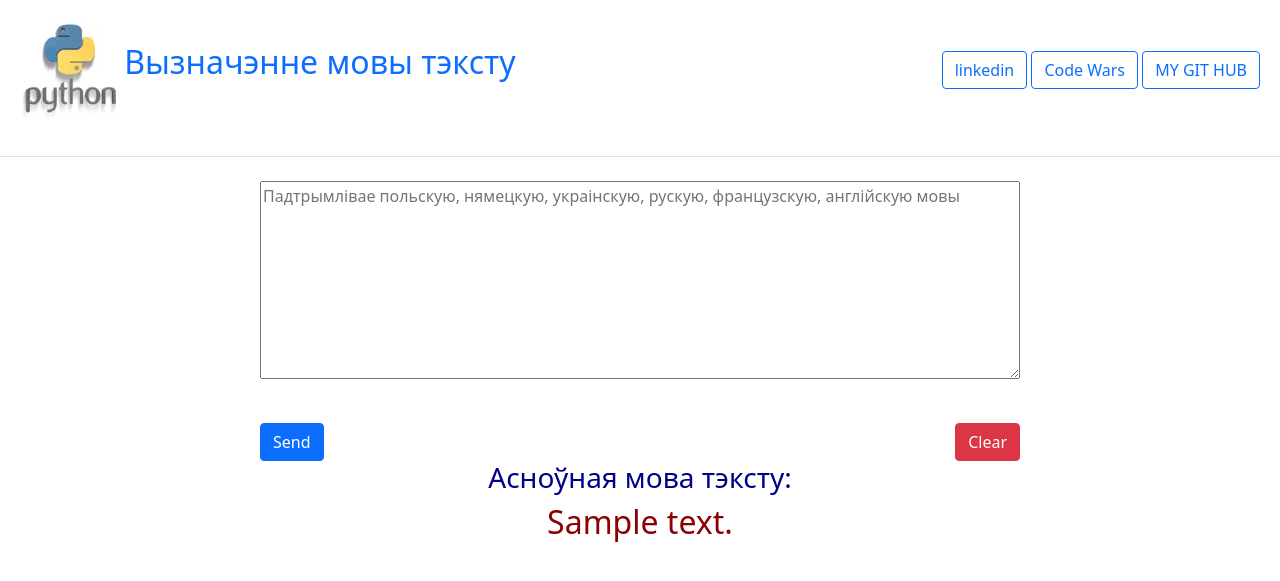
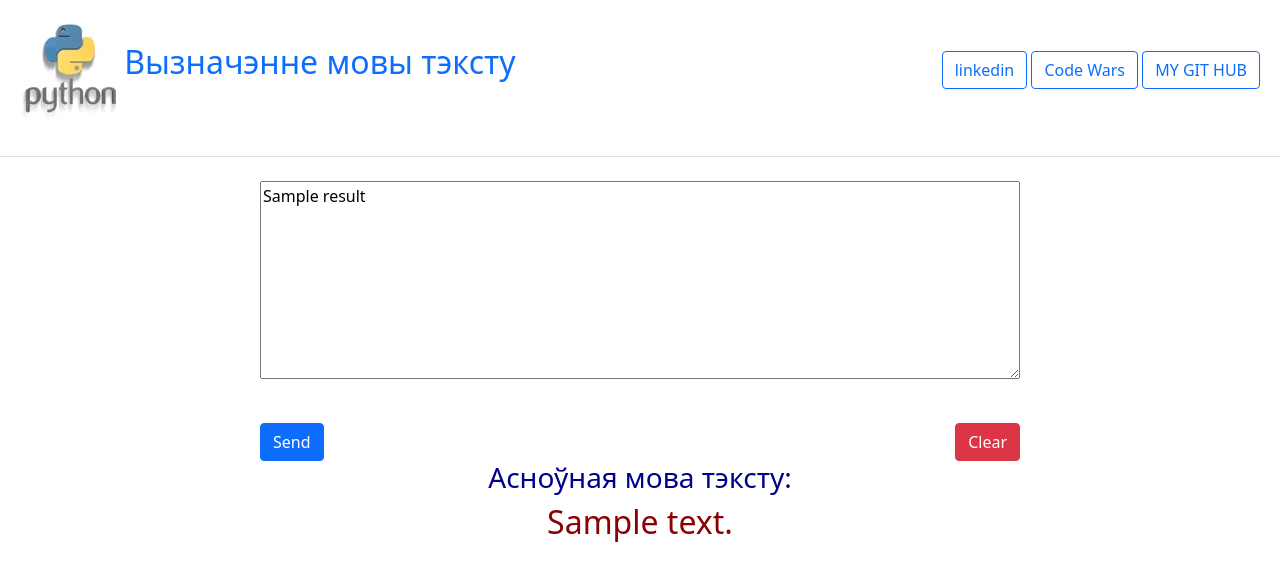
Before and after one commit to Vladimir-82/LanguageIdentifier, a Django app: template app/templates/app/index.html in a window 1280 px wide. Shown: the top 581 px of the page. Run offline with Django 4.2, Linux system fonts and the light colour scheme; the template is opened without the code that fills it: most values are stand-ins (such as "Sample title", 1, 10 or a date in 2020).

Commit message:
text aria complete

```diff
--- a/app/templates/app/index.html
+++ b/app/templates/app/index.html
@@ -4,7 +4,6 @@
 <head>
     <meta charset="UTF-8">
     <title>{% block title %}Вызначэнне мовы тэксту{% endblock %}</title>
-    <script src="https://code.jquery.com/jquery-3.6.0.min.js"></script>
     <link href="https://cdn.jsdelivr.net/npm/bootstrap@5.0.2/dist/css/bootstrap.min.css" rel="stylesheet" integrity="sha384-EVSTQN3/azprG1Anm3QDgpJLIm9Nao0Yz1ztcQTwFspd3yD65VohhpuuCOmLASjC" crossorigin="anonymous">
     <link rel="stylesheet" href="{% static 'app/css/app.css' %}">
 </head>
@@ -26,7 +25,7 @@
     <form method="post" enctype="multipart/form-data">
         {% csrf_token %}
         <div class="main_buttons">
-            <textarea placeholder="Падтрымлівае польскую, нямецкую, украінскую, рускую, французскую, англійскую мовы" rows="8" cols="80" name="meaning" id="meaning" {{ result }}></textarea><br>
+            <textarea placeholder="Падтрымлівае польскую, нямецкую, украінскую, рускую, французскую, англійскую мовы" rows="8" cols="80" name="meaning" id="meaning">{{ result }}</textarea><br>
             <button type="submit" id='submit' class="btn btn-primary" style="float: left; margin-top: 5%">Send</button>
             <button type="reset" id="reset" class="btn btn-danger" style="float: right; margin-top: 5%">Clear</button>
         </div>
@@ -36,21 +35,6 @@
         <h3 style="color: darkblue">Асноўная мова тэксту:</h3>
     </div>
     {% if answer %}
-        <script type="text/javascript">
-            $(document).ready(function () {
-
-            //This function called when the button is clicked
-            $("#submit").click(function () {
-
-                // val() method is used to get the values from
-               // textarea and stored in txt variable
-                var txt = $("#meaning").val();
-                alert(txt);
-
-            });
-        });
-
-        </script>
         <div class="inner">
             <div class="main_buttons">
         </div>
--- a/app/views.py
+++ b/app/views.py
@@ -9,7 +9,7 @@ def index(request):
                 'ru': 'Руская', 'uk': 'Украінская', 'pl': 'Польская'
                      }
         detected = languages.get(answer, 'Невядомая мова!')
-        context = {"answer": detected, "result": answer}
+        context = {"answer": detected, "result": action}
         return render(request, 'app/index.html', context=context)
     else:
         context = {"answer": ""}
```
